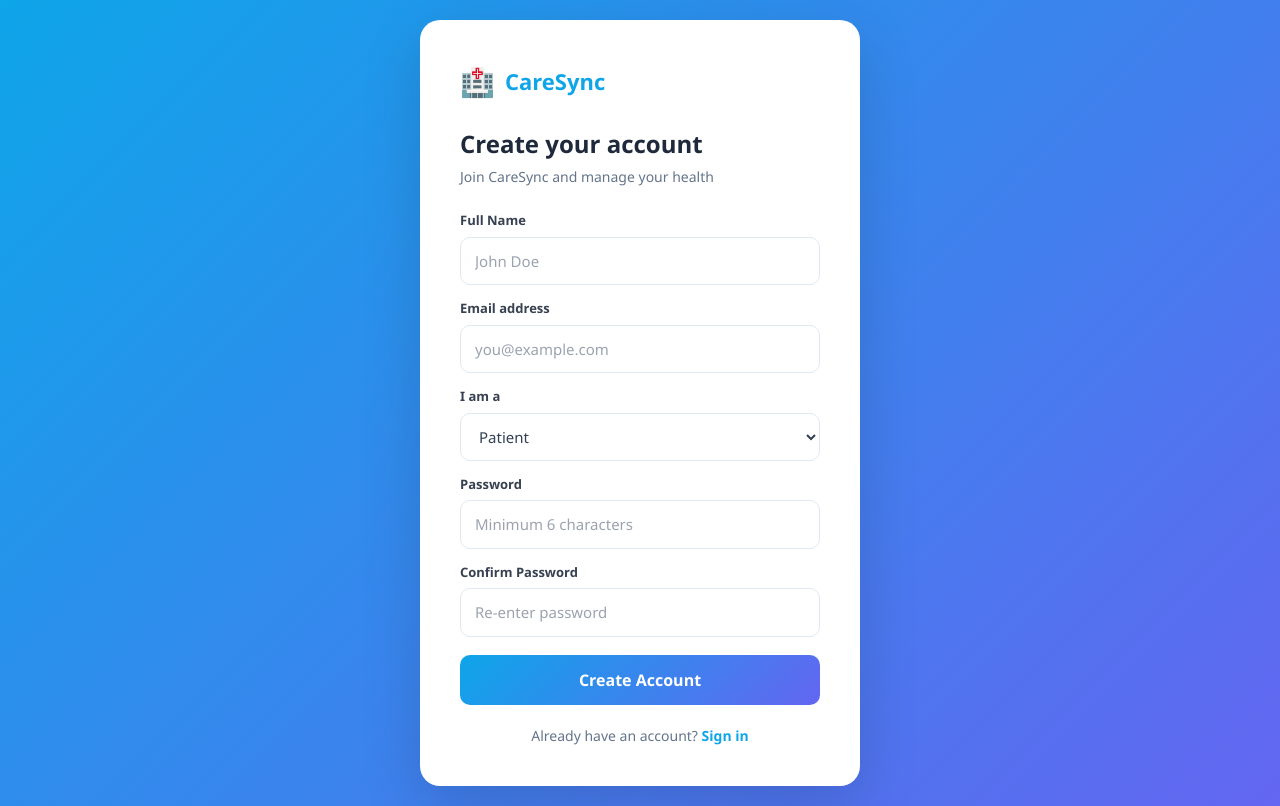
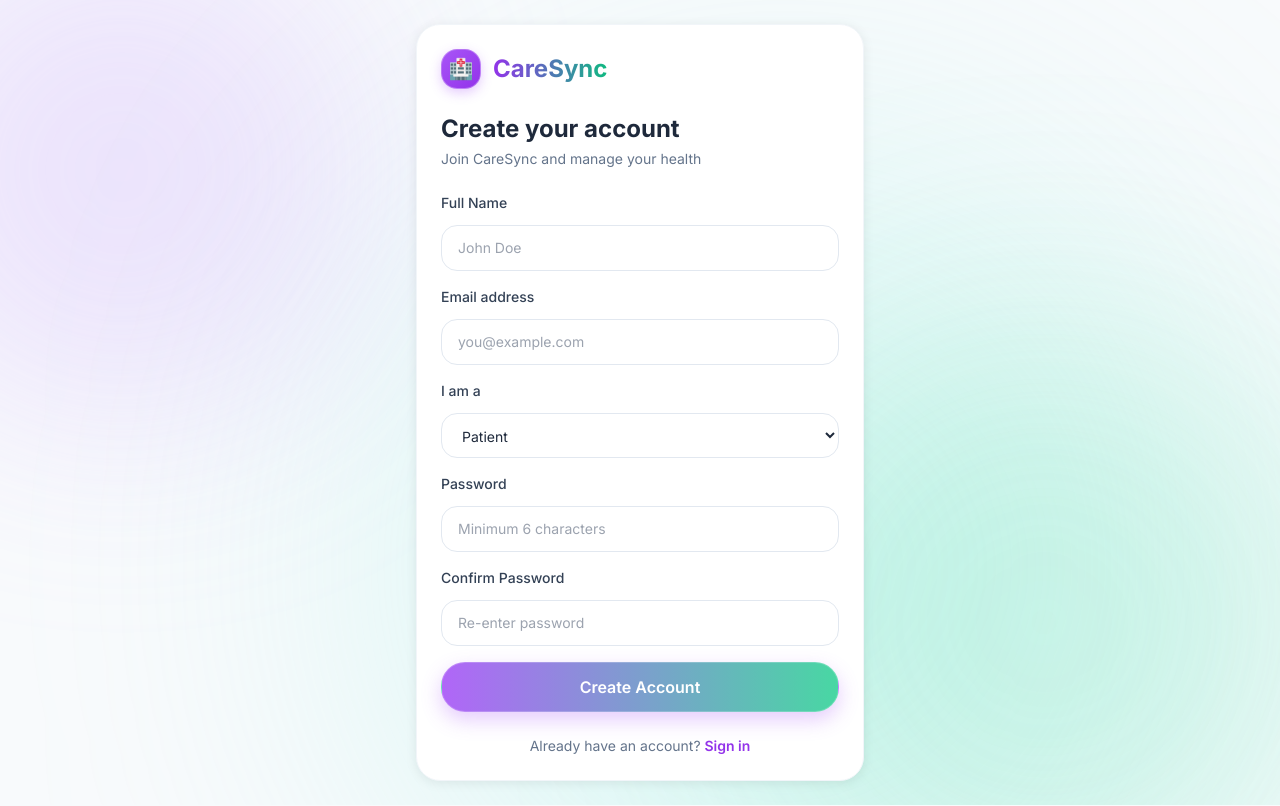
Before and after one commit to joeljoys130-lab/care-sync, a React (Vite) app in the folder frontend/: page /register in a window 1280 px wide. Built offline with nearby package versions, Linux system fonts and the light colour scheme.

Commit message:
style: apply global futuristic glassmorphism theme to auth pages and dashboard layout

```diff
--- a/frontend/src/pages/Login.jsx
+++ b/frontend/src/pages/Login.jsx
@@ -35,134 +35,72 @@ const Login = () => {
   };
 
   return (
-    <div style={styles.page}>
-      <div style={styles.card}>
-        <div style={styles.logo}>
-          <span style={styles.logoIcon}>🏥</span>
-          <span style={styles.logoText}>CareSync</span>
+    <div className="relative min-h-screen flex items-center justify-center p-6 overflow-hidden z-0 bg-surface-50">
+      {/* ── Abstract Glassmorphism Background Orbs ── */}
+      <div className="absolute top-[-10%] left-[-10%] w-[500px] h-[500px] bg-purple-300/40 rounded-full mix-blend-multiply filter blur-[100px] -z-10 animate-pulse"></div>
+      <div className="absolute top-[40%] right-[-5%] w-[600px] h-[600px] bg-emerald-300/30 rounded-full mix-blend-multiply filter blur-[120px] -z-10 animate-pulse" style={{ animationDelay: '2s' }}></div>
+      <div className="absolute bottom-[-20%] left-[30%] w-[800px] h-[800px] bg-teal-200/30 rounded-full mix-blend-multiply filter blur-[150px] -z-10"></div>
+
+      <div className="card w-full max-w-md relative z-10 animate-slide-up">
+        <div className="flex items-center gap-3 mb-6">
+          <div className="w-10 h-10 bg-gradient-to-br from-purple-500 to-purple-600 rounded-xl flex items-center justify-center shadow-[0_4px_12px_rgba(168,85,247,0.3)] border border-white/30">
+            <span className="text-white text-xl">🏥</span>
+          </div>
+          <span className="text-2xl font-bold bg-gradient-to-r from-purple-600 to-emerald-500 bg-clip-text text-transparent">CareSync</span>
         </div>
-        <h2 style={styles.title}>Welcome back</h2>
-        <p style={styles.subtitle}>Sign in to your account</p>
 
-        {error && <div style={styles.errorBanner}>{error}</div>}
+        <h2 className="text-2xl font-bold text-slate-800 mb-1">Welcome back</h2>
+        <p className="text-sm text-slate-500 mb-6">Sign in to your account</p>
 
-        <form onSubmit={handleLogin} style={styles.form}>
-          <div style={styles.fieldGroup}>
-            <label style={styles.label}>Email address</label>
+        {error && (
+          <div className="bg-red-50/50 backdrop-blur-md border border-red-200 text-red-600 rounded-xl px-4 py-3 mb-6 text-sm">
+            {error}
+          </div>
+        )}
+
+        <form onSubmit={handleLogin} className="space-y-4">
+          <div className="space-y-1.5">
+            <label className="label">Email address</label>
             <input
               type="email"
               value={email}
               onChange={(e) => setEmail(e.target.value)}
               required
               placeholder="you@example.com"
-              style={styles.input}
+              className="input"
             />
           </div>
 
-          <div style={styles.fieldGroup}>
-            <label style={styles.label}>Password</label>
+          <div className="space-y-1.5">
+            <label className="label">Password</label>
             <input
               type="password"
               value={password}
               onChange={(e) => setPassword(e.target.value)}
               required
               placeholder="••••••••"
-              style={styles.input}
+              className="input"
             />
           </div>
 
           <button
             type="submit"
             disabled={loading}
-            style={{ ...styles.submitBtn, opacity: loading ? 0.7 : 1 }}
+            className="w-full mt-2 py-3 bg-gradient-to-r from-purple-500/90 to-emerald-400/90 hover:from-purple-500 hover:to-emerald-400 backdrop-blur-md text-white font-semibold rounded-2xl shadow-[0_8px_20px_rgba(168,85,247,0.3)] border border-white/20 transition-all transform hover:-translate-y-0.5 disabled:opacity-70 disabled:cursor-not-allowed"
           >
             {loading ? 'Signing in…' : 'Sign In'}
           </button>
         </form>
 
-        <p style={styles.footer}>
+        <p className="text-center mt-6 text-sm text-slate-500">
           Don&apos;t have an account?{' '}
-          <Link to="/register" style={styles.link}>Register here</Link>
+          <Link to="/register" className="text-purple-600 font-semibold hover:text-purple-700 transition-colors">
+            Register here
+          </Link>
         </p>
       </div>
     </div>
   );
 };
 
-const styles = {
-  page: {
-    minHeight: '100vh',
-    display: 'flex',
-    alignItems: 'center',
-    justifyContent: 'center',
-    background: 'linear-gradient(135deg, #0ea5e9 0%, #6366f1 100%)',
-    fontFamily: "'Segoe UI', system-ui, sans-serif",
-    padding: '20px',
-  },
-  card: {
-    background: '#fff',
-    borderRadius: '20px',
-    padding: '40px',
-    width: '100%',
-    maxWidth: '420px',
-    boxShadow: '0 20px 60px rgba(0,0,0,0.15)',
-  },
-  logo: {
-    display: 'flex',
-    alignItems: 'center',
-    gap: '10px',
-    marginBottom: '24px',
-  },
-  logoIcon: { fontSize: '28px' },
-  logoText: {
-    fontSize: '22px',
-    fontWeight: '700',
-    color: '#0ea5e9',
-  },
-  title: {
-    margin: '0 0 4px',
-    fontSize: '24px',
-    fontWeight: '700',
-    color: '#1e293b',
-  },
-  subtitle: {
-    margin: '0 0 24px',
-    fontSize: '14px',
-    color: '#64748b',
-  },
-  errorBanner: {
-    background: '#fef2f2',
-    border: '1px solid #fecaca',
-    color: '#dc2626',
-    borderRadius: '10px',
-    padding: '12px 16px',
-    marginBottom: '20px',
-    fontSize: '14px',
-  },
-  form: { display: 'flex', flexDirection: 'column', gap: '16px' },
-  fieldGroup: { display: 'flex', flexDirection: 'column', gap: '6px' },
-  label: { fontSize: '13px', fontWeight: '600', color: '#374151' },
-  input: {
-    padding: '12px 14px',
-    borderRadius: '10px',
-    border: '1.5px solid #e2e8f0',
-    fontSize: '15px',
-    outline: 'none',
-    transition: 'border-color 0.2s',
-  },
-  submitBtn: {
-    padding: '13px',
-    borderRadius: '10px',
-    border: 'none',
-    background: 'linear-gradient(135deg, #0ea5e9, #6366f1)',
-    color: '#fff',
-    fontSize: '16px',
-    fontWeight: '600',
-    cursor: 'pointer',
-    marginTop: '4px',
-  },
-  footer: { textAlign: 'center', marginTop: '20px', fontSize: '14px', color: '#64748b' },
-  link: { color: '#0ea5e9', textDecoration: 'none', fontWeight: '600' },
-};
-
 export default Login;
--- a/frontend/src/pages/Register.jsx
+++ b/frontend/src/pages/Register.jsx
@@ -33,32 +33,44 @@ const Register = () => {
   };
 
   return (
-    <div style={styles.page}>
-      <div style={styles.card}>
-        <div style={styles.logo}>
-          <span style={styles.logoIcon}>🏥</span>
-          <span style={styles.logoText}>CareSync</span>
+    <div className="relative min-h-screen flex items-center justify-center p-6 overflow-hidden z-0 bg-surface-50">
+      {/* ── Abstract Glassmorphism Background Orbs ── */}
+      <div className="absolute top-[-10%] left-[-10%] w-[500px] h-[500px] bg-purple-300/40 rounded-full mix-blend-multiply filter blur-[100px] -z-10 animate-pulse"></div>
+      <div className="absolute top-[40%] right-[-5%] w-[600px] h-[600px] bg-emerald-300/30 rounded-full mix-blend-multiply filter blur-[120px] -z-10 animate-pulse" style={{ animationDelay: '2s' }}></div>
+      <div className="absolute bottom-[-20%] left-[30%] w-[800px] h-[800px] bg-teal-200/30 rounded-full mix-blend-multiply filter blur-[150px] -z-10"></div>
+
+      <div className="card w-full max-w-md relative z-10 animate-slide-up">
+        <div className="flex items-center gap-3 mb-6">
+          <div className="w-10 h-10 bg-gradient-to-br from-purple-500 to-purple-600 rounded-xl flex items-center justify-center shadow-[0_4px_12px_rgba(168,85,247,0.3)] border border-white/30">
+            <span className="text-white text-xl">🏥</span>
+          </div>
+          <span className="text-2xl font-bold bg-gradient-to-r from-purple-600 to-emerald-500 bg-clip-text text-transparent">CareSync</span>
         </div>
-        <h2 style={styles.title}>Create your account</h2>
-        <p style={styles.subtitle}>Join CareSync and manage your health</p>
 
-        {error && <div style={styles.errorBanner}>{error}</div>}
+        <h2 className="text-2xl font-bold text-slate-800 mb-1">Create your account</h2>
+        <p className="text-sm text-slate-500 mb-6">Join CareSync and manage your health</p>
 
-        <form onSubmit={handleSubmit} style={styles.form}>
-          <div style={styles.fieldGroup}>
-            <label style={styles.label}>Full Name</label>
+        {error && (
+          <div className="bg-red-50/50 backdrop-blur-md border border-red-200 text-red-600 rounded-xl px-4 py-3 mb-6 text-sm">
+            {error}
+          </div>
+        )}
+
+        <form onSubmit={handleSubmit} className="space-y-4">
+          <div className="space-y-1.5">
+            <label className="label">Full Name</label>
             <input
               name="name"
               value={form.name}
               onChange={handleChange}
               required
               placeholder="John Doe"
-              style={styles.input}
+              className="input"
             />
           </div>
 
-          <div style={styles.fieldGroup}>
-            <label style={styles.label}>Email address</label>
+          <div className="space-y-1.5">
+            <label className="label">Email address</label>
             <input
               type="email"
               name="email"
@@ -66,25 +78,25 @@ const Register = () => {
               onChange={handleChange}
               required
               placeholder="you@example.com"
-              style={styles.input}
+              className="input"
             />
           </div>
 
-          <div style={styles.fieldGroup}>
-            <label style={styles.label}>I am a</label>
+          <div className="space-y-1.5">
+            <label className="label">I am a</label>
             <select
               name="role"
               value={form.role}
               onChange={handleChange}
-              style={styles.input}
+              className="input cursor-pointer"
             >
               <option value="patient">Patient</option>
               <option value="doctor">Doctor</option>
             </select>
           </div>
 
-          <div style={styles.fieldGroup}>
-            <label style={styles.label}>Password</label>
+          <div className="space-y-1.5">
+            <label className="label">Password</label>
             <input
               type="password"
               name="password"
@@ -92,12 +104,12 @@ const Register = () => {
               onChange={handleChange}
               required
               placeholder="Minimum 6 characters"
-              style={styles.input}
+              className="input"
             />
           </div>
 
-          <div style={styles.fieldGroup}>
-            <label style={styles.label}>Confirm Password</label>
+          <div className="space-y-1.5">
+            <label className="label">Confirm Password</label>
             <input
               type="password"
               name="confirm"
@@ -105,102 +117,28 @@ const Register = () => {
               onChange={handleChange}
               required
               placeholder="Re-enter password"
-              style={styles.input}
+              className="input"
             />
           </div>
 
           <button
             type="submit"
             disabled={loading}
-            style={{ ...styles.submitBtn, opacity: loading ? 0.7 : 1 }}
+            className="w-full mt-2 py-3 bg-gradient-to-r from-purple-500/90 to-emerald-400/90 hover:from-purple-500 hover:to-emerald-400 backdrop-blur-md text-white font-semibold rounded-2xl shadow-[0_8px_20px_rgba(168,85,247,0.3)] border border-white/20 transition-all transform hover:-translate-y-0.5 disabled:opacity-70 disabled:cursor-not-allowed"
           >
             {loading ? 'Creating account…' : 'Create Account'}
           </button>
         </form>
 
-        <p style={styles.footer}>
+        <p className="text-center mt-6 text-sm text-slate-500">
           Already have an account?{' '}
-          <Link to="/login" style={styles.link}>Sign in</Link>
+          <Link to="/login" className="text-purple-600 font-semibold hover:text-purple-700 transition-colors">
+            Sign in
+          </Link>
         </p>
       </div>
     </div>
   );
 };
 
-const styles = {
-  page: {
-    minHeight: '100vh',
-    display: 'flex',
-    alignItems: 'center',
-    justifyContent: 'center',
-    background: 'linear-gradient(135deg, #0ea5e9 0%, #6366f1 100%)',
-    fontFamily: "'Segoe UI', system-ui, sans-serif",
-    padding: '20px',
-  },
-  card: {
-    background: '#fff',
-    borderRadius: '20px',
-    padding: '40px',
-    width: '100%',
-    maxWidth: '440px',
-    boxShadow: '0 20px 60px rgba(0,0,0,0.15)',
-  },
-  logo: {
-    display: 'flex',
-    alignItems: 'center',
-    gap: '10px',
-    marginBottom: '24px',
-  },
-  logoIcon: { fontSize: '28px' },
-  logoText: {
-    fontSize: '22px',
-    fontWeight: '700',
-    color: '#0ea5e9',
-  },
-  title: {
-    margin: '0 0 4px',
-    fontSize: '24px',
-    fontWeight: '700',
-    color: '#1e293b',
-  },
-  subtitle: {
-    margin: '0 0 24px',
-    fontSize: '14px',
-    color: '#64748b',
-  },
-  errorBanner: {
-    background: '#fef2f2',
-    border: '1px solid #fecaca',
-    color: '#dc2626',
-    borderRadius: '10px',
-    padding: '12px 16px',
-    marginBottom: '20px',
-    fontSize: '14px',
-  },
-  form: { display: 'flex', flexDirection: 'column', gap: '14px' },
-  fieldGroup: { display: 'flex', flexDirection: 'column', gap: '6px' },
-  label: { fontSize: '13px', fontWeight: '600', color: '#374151' },
-  input: {
-    padding: '12px 14px',
-    borderRadius: '10px',
-    border: '1.5px solid #e2e8f0',
-    fontSize: '15px',
-    outline: 'none',
-    background: '#fff',
-  },
-  submitBtn: {
-    padding: '13px',
-    borderRadius: '10px',
-    border: 'none',
-    background: 'linear-gradient(135deg, #0ea5e9, #6366f1)',
-    color: '#fff',
-    fontSize: '16px',
-    fontWeight: '600',
-    cursor: 'pointer',
-    marginTop: '4px',
-  },
-  footer: { textAlign: 'center', marginTop: '20px', fontSize: '14px', color: '#64748b' },
-  link: { color: '#0ea5e9', textDecoration: 'none', fontWeight: '600' },
-};
-
 export default Register;
--- a/frontend/src/pages/patient/Profile.jsx
+++ b/frontend/src/pages/patient/Profile.jsx
@@ -73,11 +73,6 @@ const PatientProfile = () => {
 
   return (
     <div className="relative min-h-screen max-w-6xl mx-auto pb-12 animate-fade-in z-0">
-
-      {/* ── Abstract Glassmorphism Background Orbs (Lavender & Green) ── */}
-      <div className="absolute top-0 left-10 w-96 h-96 bg-purple-300/40 rounded-full mix-blend-multiply filter blur-[80px] -z-10 animate-pulse"></div>
-      <div className="absolute top-40 right-10 w-96 h-96 bg-emerald-300/30 rounded-full mix-blend-multiply filter blur-[80px] -z-10 animate-pulse" style={{ animationDelay: '2s' }}></div>
-      <div className="absolute -bottom-10 left-1/2 w-[500px] h-[500px] bg-teal-200/30 rounded-full mix-blend-multiply filter blur-[100px] -z-10"></div>
 
       {/* Sleek Gradient Cover Banner */}
       <div className="h-48 md:h-64 rounded-b-[40px] bg-gradient-to-br from-purple-400/80 via-emerald-300/80 to-teal-300/80 backdrop-blur-md shadow-lg relative overflow-hidden border border-white/20">
```
Also changed, not shown: frontend/src/components/layout/DashboardLayout.jsx (+6 -2 lines).
